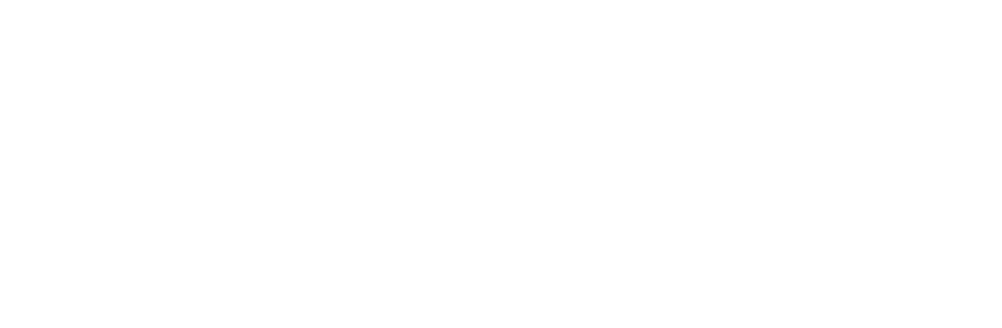
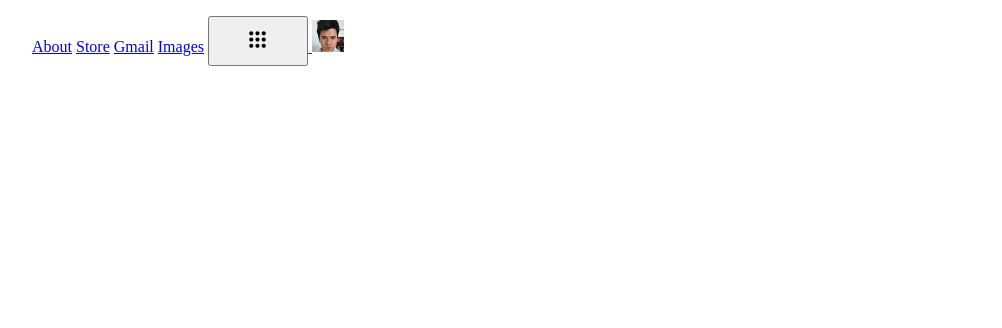
Before and after one commit to Richie9000/google-homepage, a plain HTML site: page index.html in a window 1280 px wide. Shown: the top 328 px of the page, without its empty margins (16-1018 px from the left). Drawn offline with Linux system fonts and the light colour scheme.

Commit message:
Add navbar

```diff
--- a/index.html
+++ b/index.html
@@ -7,6 +7,22 @@
     <title>Document</title>
 </head>
 <body>
+    <ul>
+        <a href="https://about.google/?fg=1&utm_source=google-US&utm_medium=referral&utm_campaign=hp-header">About</a>
+        <a href="https://store.google.com/US/?utm_source=hp_header&utm_medium=google_ooo&utm_campaign=GS100042&hl=en-US">Store</a>
+        <a href="https://mail.google.com/mail/u/0/">Gmail</a>
+        <a href="https://www.google.com.mx/imghp?hl=en&ogbl">Images</a>
+        <a href="">
+        <button id="search-button">
+            <svg id="search-icon" class="search-icon" viewBox="0 0 24 24">
+                <path d="M6,8c1.1,0 2,-0.9 2,-2s-0.9,-2 -2,-2 -2,0.9 -2,2 0.9,2 2,2zM12,20c1.1,0 2,-0.9 2,-2s-0.9,-2 -2,-2 -2,0.9 -2,2 0.9,2 2,2zM6,20c1.1,0 2,-0.9 2,-2s-0.9,-2 -2,-2 -2,0.9 -2,2 0.9,2 2,2zM6,14c1.1,0 2,-0.9 2,-2s-0.9,-2 -2,-2 -2,0.9 -2,2 0.9,2 2,2zM12,14c1.1,0 2,-0.9 2,-2s-0.9,-2 -2,-2 -2,0.9 -2,2 0.9,2 2,2zM16,6c0,1.1 0.9,2 2,2s2,-0.9 2,-2 -0.9,-2 -2,-2 -2,0.9 -2,2zM12,8c1.1,0 2,-0.9 2,-2s-0.9,-2 -2,-2 -2,0.9 -2,2 0.9,2 2,2zM18,14c1.1,0 2,-0.9 2,-2s-0.9,-2 -2,-2 -2,0.9 -2,2 0.9,2 2,2zM18,20c1.1,0 2,-0.9 2,-2s-0.9,-2 -2,-2 -2,0.9 -2,2 0.9,2 2,2z"></path>
+            </svg>
+         </button>
+        </a>
+        <a href="">
+            <img src="images/richie.jpeg" alt="Me">
+        </a>
+    </ul>
    <form class="grid">
     <img class="logo-img" src="/images/Google-Logo.png" alt="Google">
         <div class="searchBar">
--- a/style.css
+++ b/style.css
@@ -38,3 +38,13 @@
     margin-top: -50px;
     margin-left: -100px;
 }
+
+#search-button {
+    width: 100px;
+    height: 50px;
+  }
+
+  #search-button svg {
+    width: 25px;
+    height: 25px;
+  }
```
Also changed, not shown: images/richie.jpeg (added).
